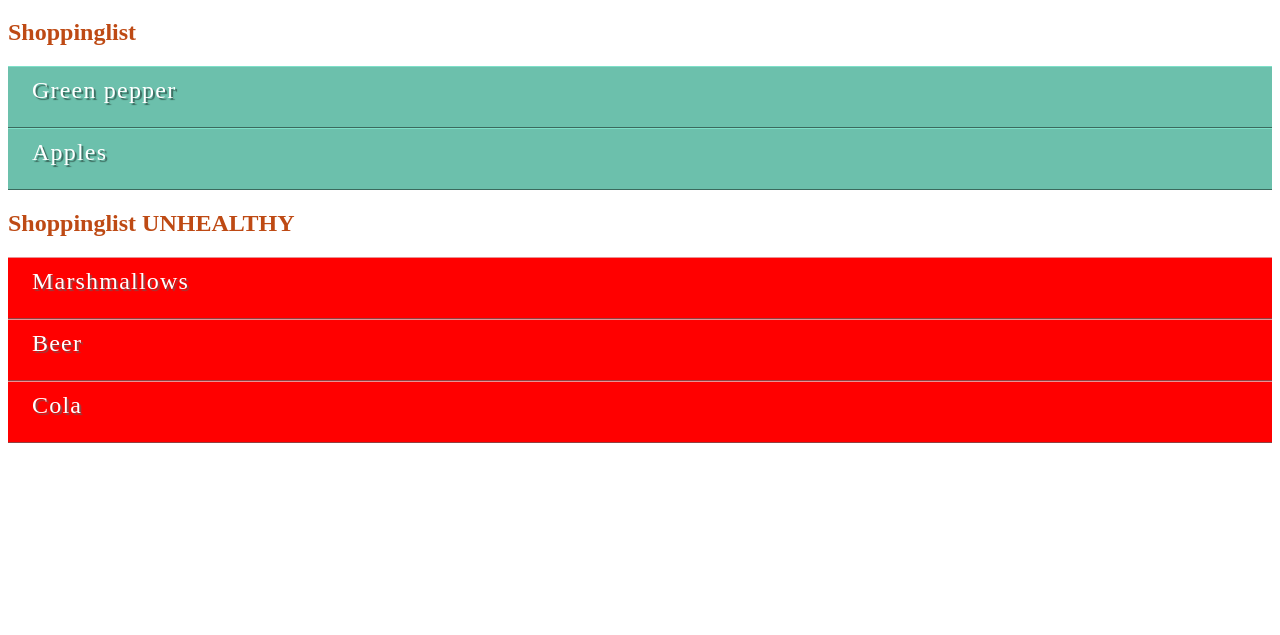
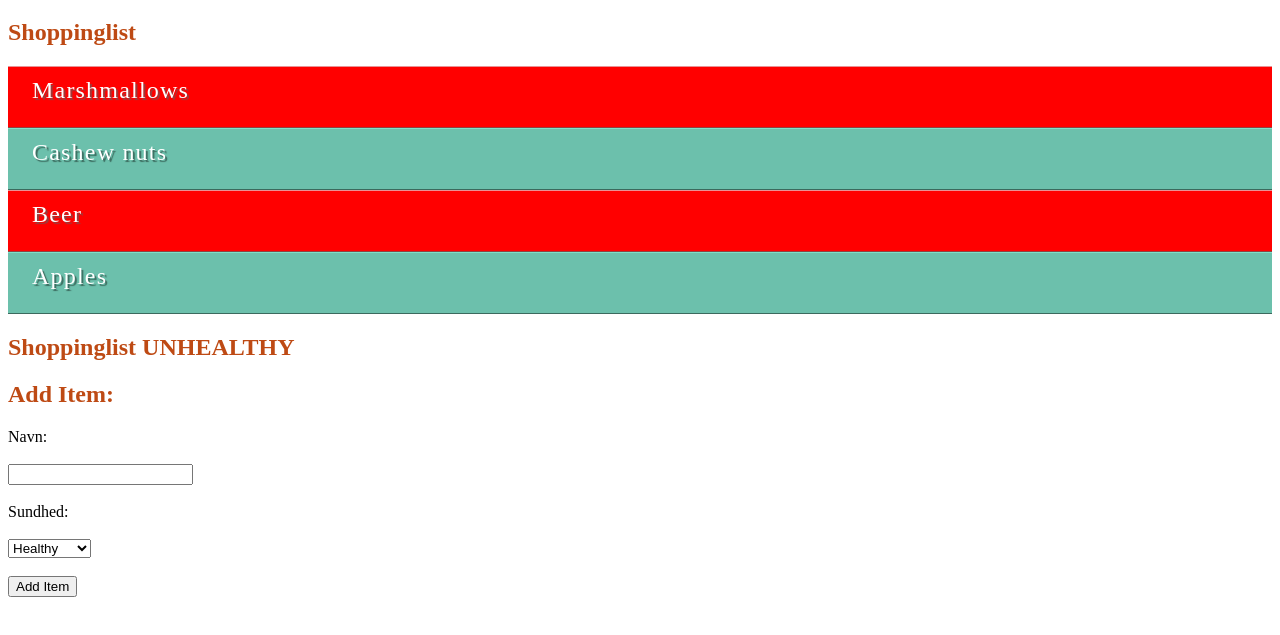
Before and after one commit to Zealand-3B-2022E/javascriptdomshoppinglist-Alexevoke, a plain HTML site: page index.htm in a window 1280 px wide. Shown: the part 61-696 px from the top of the page. Drawn offline with Linux system fonts and the light colour scheme.

Commit message:
Add Item function

```diff
--- a/index.htm
+++ b/index.htm
@@ -19,9 +19,20 @@
   </div>
   <div>
     <h2>Shoppinglist UNHEALTHY</h2>
-
     <ul id="listUnhealthy">
     </ul>
+  </div>
+
+  <div>
+    <h2>Add Item:</h2>
+    <label for="name">Navn:</label><br><br>
+    <input type="text" id="name"><br><br>
+    <label for="sundhed">Sundhed:</label><br><br>
+    <select name="Sundhed" id="sundhed">
+      <option value="healthy">Healthy</option>
+      <option value="unhealthy">Unhealthy</option>
+    </select><br><br>
+    <input type="button" id="AddItem" value="Add Item">
   </div>
 
   <script src="js/index.js"></script>
--- a/js/index.js
+++ b/js/index.js
@@ -1,73 +1,97 @@
 //Write your Javascript code here
-console.log("Shoppinglist")
+// console.log("Shoppinglist")
 
-let myElement = document.getElementById("0");
-console.log(myElement);
+// let myElement = document.getElementById("0");
+// console.log(myElement);
 
-let myList = document.getElementsByTagName("li");
-console.log(myList);
+// let myList = document.getElementsByTagName("li");
+// console.log(myList);
 
-myList = document.getElementsByClassName("healthy");
-console.log(myList);
+// myList = document.getElementsByClassName("healthy");
+// console.log(myList);
 
-for (let x of myList) {
-    console.log(x);
+// for (let x of myList) {
+//     console.log(x);
+// }
+
+// myElement = document.getElementById("3");
+// myElement.setAttribute("class", "unhealthy");
+// myElement.setAttribute("class", "healthy")
+// myElement.setAttribute("hidden", "true");
+// myElement.removeAttribute("hidden");
+
+// myList = document.getElementsByClassName("unhealthy");
+
+// for (let index = 0; myList.length > 0; ) {
+//     myList[index].setAttribute("class", "healthy");
+// }
+
+// myElement = document.getElementById("0")
+// myElement.setAttribute("class", "unhealthy")
+// myElement = document.getElementById("2")
+// myElement.setAttribute("class", "unhealthy")
+
+
+// myElement = document.getElementById("1").parentNode
+
+// myElement.firstElementChild.setAttribute("class", "healthy")
+// myElement.lastElementChild.setAttribute("class", "unhealthy")
+
+
+// const node = document.createElement("li")
+// node.setAttribute("id", "4")
+// node.setAttribute("class", "healthy")
+// const textnode = document.createTextNode("Banana")
+// node.appendChild(textnode)
+// myElement.appendChild(node)
+
+// myElement = document.getElementById("0")
+// myElement.setAttribute("class", "unhealthy")
+// myElement = document.getElementById("3")
+// myElement.setAttribute("class", "healthy")
+
+// myElement = document.getElementById("list")
+
+// const node2 = document.createElement("li")
+// node2.setAttribute("id", "5")
+// node2.setAttribute("class", "unhealthy")
+// const textnode2 = document.createTextNode("Cola")
+// node2.appendChild(textnode2)
+
+// myElement.insertBefore(node2, myElement.children[3])
+
+// const myList1 = document.getElementsByClassName("unhealthy")
+// const myList2 = document.getElementById("listUnhealthy")
+
+// for (let index = myList1.length - 1; index >= 0; index--) {
+//     const element = myList1[index];
+//     myList2.insertBefore(element, myList2.children[0])
+// }
+
+// myElement = document.getElementById("list")
+// myElement.firstElementChild.textContent = "Green pepper"
+// myElement.removeChild(myElement.lastElementChild)
+
+let count = 4
+
+function Id(){
+    const id = count
+    count++
+    return id
 }
 
-myElement = document.getElementById("3");
-myElement.setAttribute("class", "unhealthy");
-myElement.setAttribute("class", "healthy")
-myElement.setAttribute("hidden", "true");
-myElement.removeAttribute("hidden");
+function Create(name, sundhed){
+    const newNode = document.createElement("li")
+    const newTextNode = document.createTextNode(name)
+    newNode.setAttribute("id", Id())
+    newNode.setAttribute("class", sundhed)
+    newNode.appendChild(newTextNode)
+    return newNode
 
-myList = document.getElementsByClassName("unhealthy");
-
-for (let index = 0; myList.length > 0; ) {
-    myList[index].setAttribute("class", "healthy");
 }
 
-myElement = document.getElementById("0")
-myElement.setAttribute("class", "unhealthy")
-myElement = document.getElementById("2")
-myElement.setAttribute("class", "unhealthy")
-
-
-myElement = document.getElementById("1").parentNode
-
-myElement.firstElementChild.setAttribute("class", "healthy")
-myElement.lastElementChild.setAttribute("class", "unhealthy")
-
-
-const node = document.createElement("li")
-node.setAttribute("id", "4")
-node.setAttribute("class", "healthy")
-const textnode = document.createTextNode("Banana")
-node.appendChild(textnode)
-myElement.appendChild(node)
-
-myElement = document.getElementById("0")
-myElement.setAttribute("class", "unhealthy")
-myElement = document.getElementById("3")
-myElement.setAttribute("class", "healthy")
-
-myElement = document.getElementById("list")
-
-const node2 = document.createElement("li")
-node2.setAttribute("id", "5")
-node2.setAttribute("class", "unhealthy")
-const textnode2 = document.createTextNode("Cola")
-node2.appendChild(textnode2)
-
-myElement.insertBefore(node2, myElement.children[3])
-
-const myList1 = document.getElementsByClassName("unhealthy")
-const myList2 = document.getElementById("listUnhealthy")
-
-for (let index = myList1.length - 1; index >= 0; index--) {
-    const element = myList1[index];
-    myList2.insertBefore(element, myList2.children[0])
-}
-
-myElement = document.getElementById("list")
-myElement.firstElementChild.textContent = "Green pepper"
-myElement.removeChild(myElement.lastElementChild)
+document.getElementById("AddItem").addEventListener("click", function(){
+    const name = document.getElementById("name").value
+    const sundhed = document.getElementById("sundhed").value
+    document.getElementById("list").appendChild(Create(name, sundhed))
+})
```
